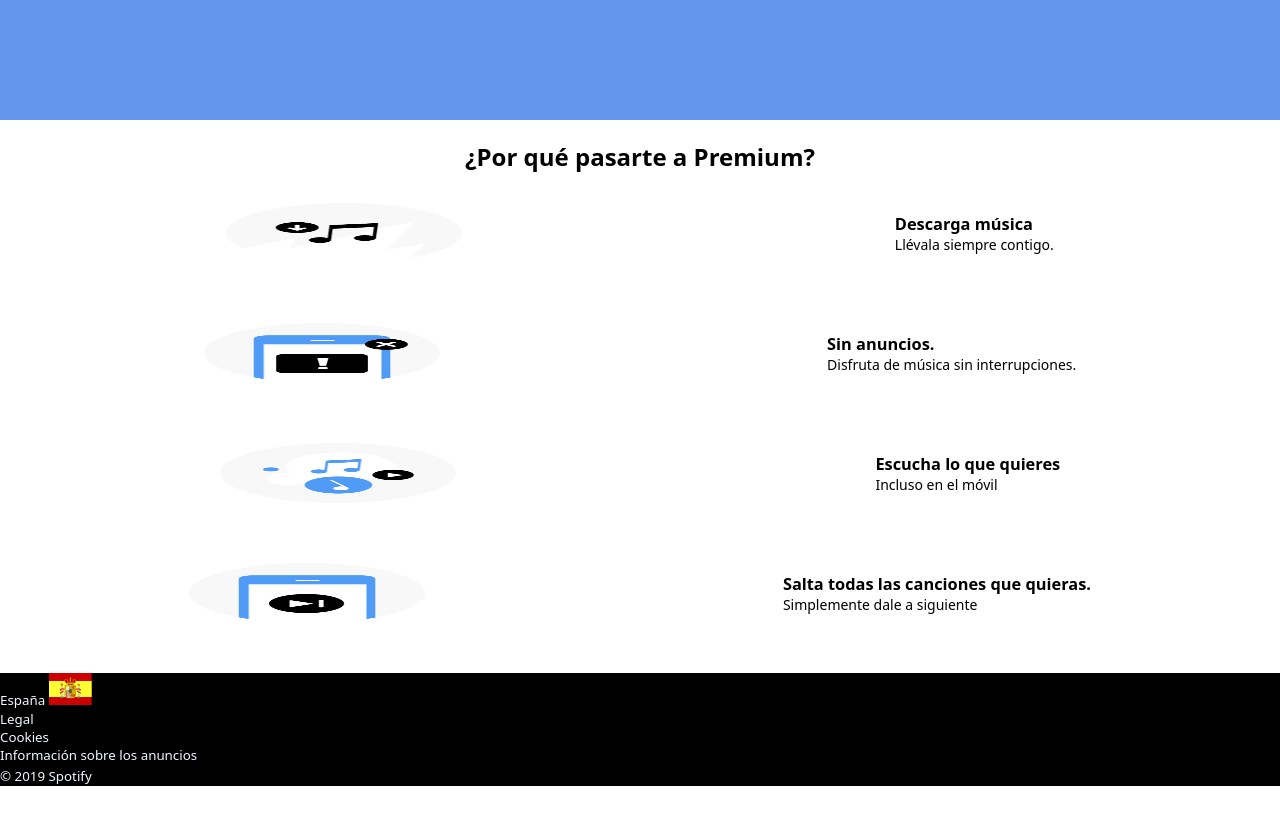
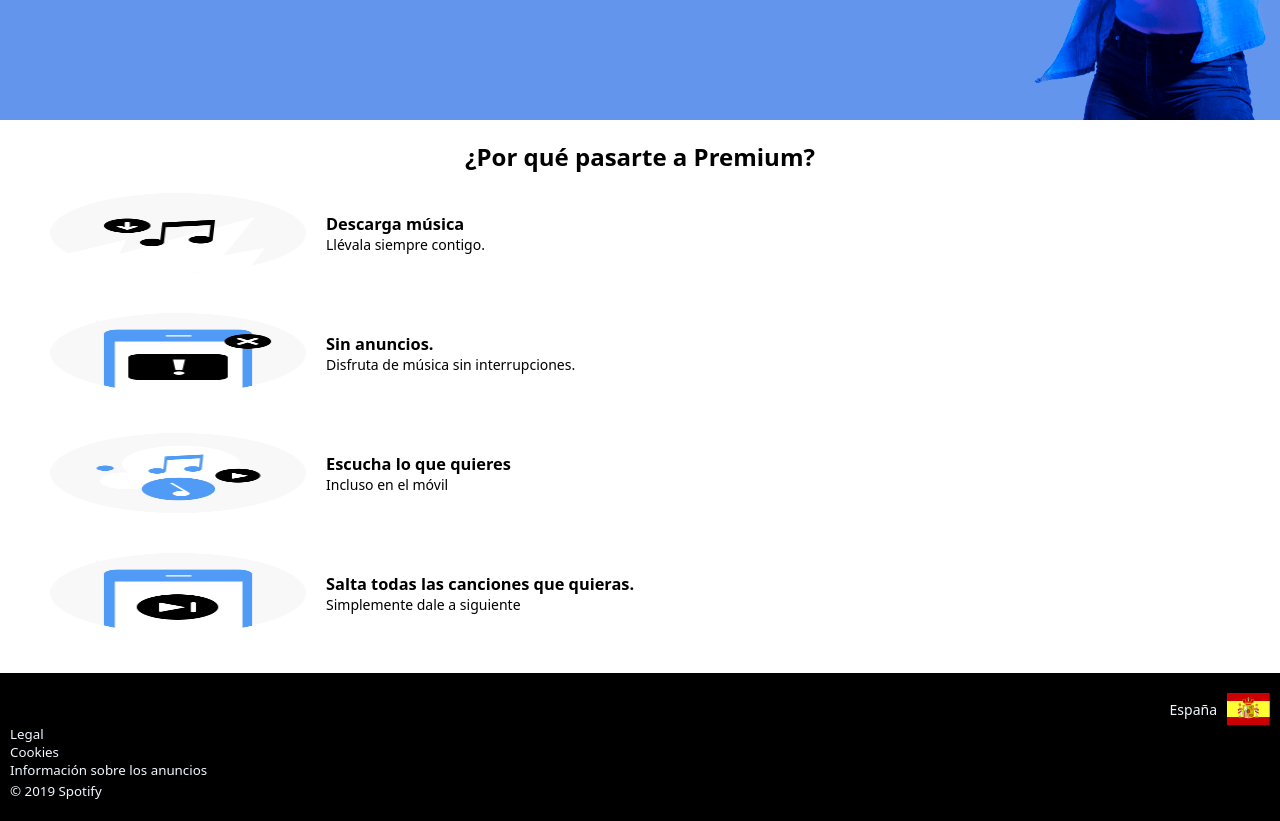
Before and after one commit to Adalab/promo-U-module-1-pair-14-spotify, a plain HTML site: page index.html in a window 1280 px wide. Shown: the part 340-1161 px from the top of the page. Before the commit the page ends 1126 px from the top, so only its background shows below. Drawn offline with Linux system fonts and the light colour scheme.

Commit message:
positions

```diff
--- a/css/style.css
+++ b/css/style.css
@@ -24,6 +24,9 @@ body {
 .header {
   display: flex;
   justify-content: space-between;
+  position: sticky;
+  top: 0;
+  left: 0;
 }
 
 .menu_header {
@@ -33,7 +36,7 @@ body {
 
 .section1 {
   height: 50vh;
-  /*background-image: url(../images/premium_dancer.png);*/
+  background-image: url(../images/premium_dancer.png);
   background-repeat: no-repeat;
   background-position: right;
   background-size: contain;
@@ -50,8 +53,8 @@ body {
   display: flex;
   flex-direction: column;
   align-items: center;
-  text-align: center;
   padding: 20px;
+
 }
 
 
@@ -64,31 +67,63 @@ body {
 .box {
   width: 100vw;
   display: flex;
-  justify-content: space-around;
   align-items: center;
   gap: 20px;
   padding: 20px;
-
 }
 
 .imagen {
   width: 20vw;
   height: 10vh;
-  padding: 10px;
-
-
+  margin-left: 30px;
 }
 
 .text {
   font-size: 14px;
- text-align: left;
- padding: 10px;
+  text-align: left;
 }
 
 .footer {
   background-color: black;
 }
 
-.small{
+.small {
   color: aliceblue;
 }
+
+.footer {
+  padding: 20px 10px;
+}
+
+.footer_right {
+  display: flex;
+  justify-content: end;
+  gap: 10px;
+  align-items: center;
+
+}
+
+.small line {
+display: flex;
+justify-content: space-between;
+}
+
+/*.small line line1 {
+  display: flex;
+  justify-content: left;
+}
+
+.small line line2 {
+  display: flex;
+  justify-content: end;
+}*/
+
+
+
+
+.small flag {
+/*resolver tamañao banderita*/
+
+}
+
+.small line_left {}
--- a/index.html
+++ b/index.html
@@ -53,18 +53,24 @@
       </section>
     </main>
     <footer class="footer">
-      <div>
-        <small class="small">España</small>
-        <img src="./images/es.svg" alt="Banderita de España" />
+      <div class="footer_right">
+        <small class="small text">España</small>
+        <img
+          class="small flag"
+          src="./images/es.svg"
+          alt="Banderita de España"
+        />
       </div>
-      <nav>
+      <nav class="small line">
         <ul>
-          <small class="small"><li>Legal</li></small>
-          <small class="small"><li>Cookies</li></small>
-          <small class="small"><li>Información sobre los anuncios</li></small>
+          <small class="small line line1"><li>Legal</li></small>
+          <small class="small line line1"><li>Cookies</li></small>
+          <small class="small line_left">
+            <li>Información sobre los anuncios</li>
+          </small>
         </ul>
       </nav>
-      <small class="small">© 2019 Spotify</small>
+      <small class="small line line2">© 2019 Spotify</small>
     </footer>
   </body>
 </html>
```
